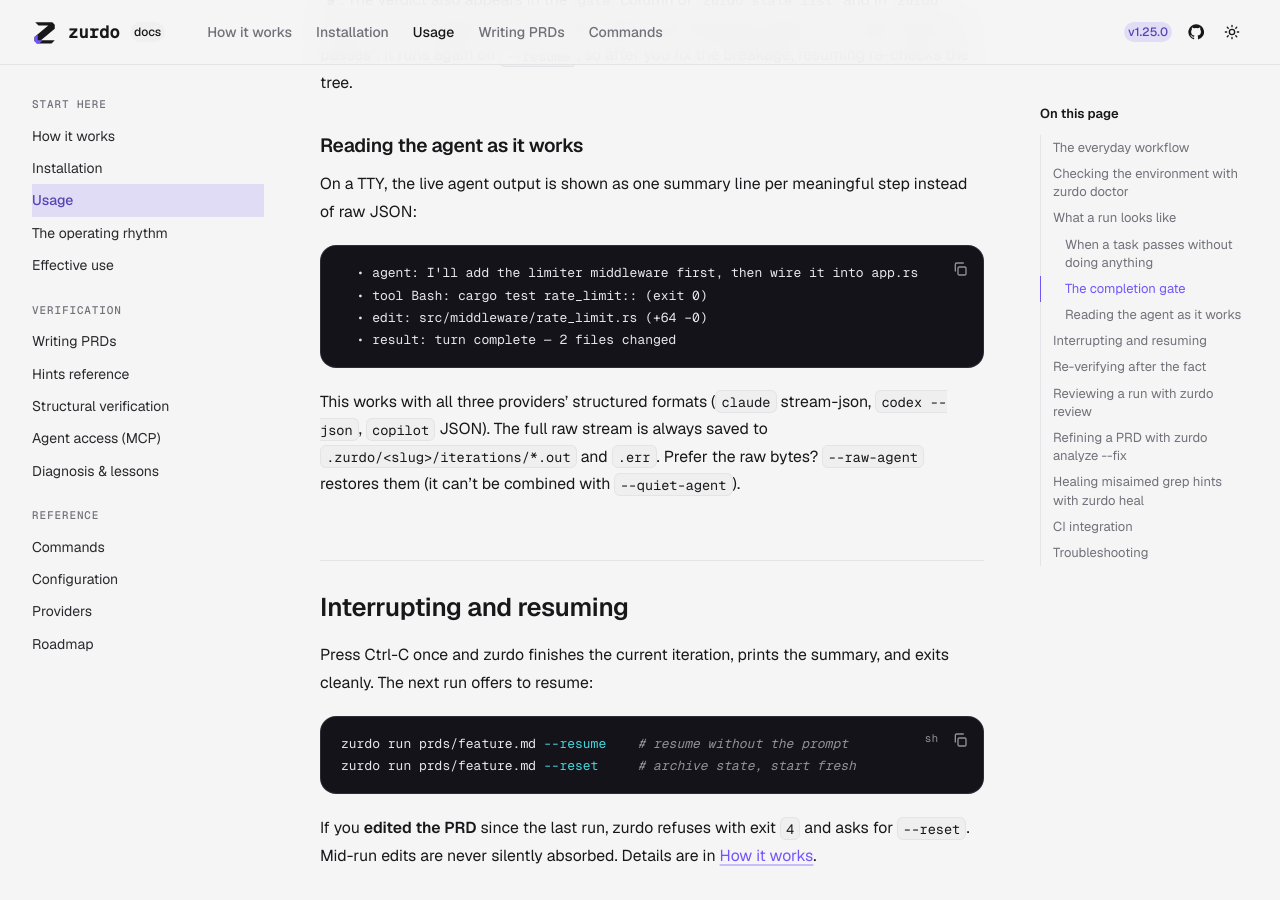
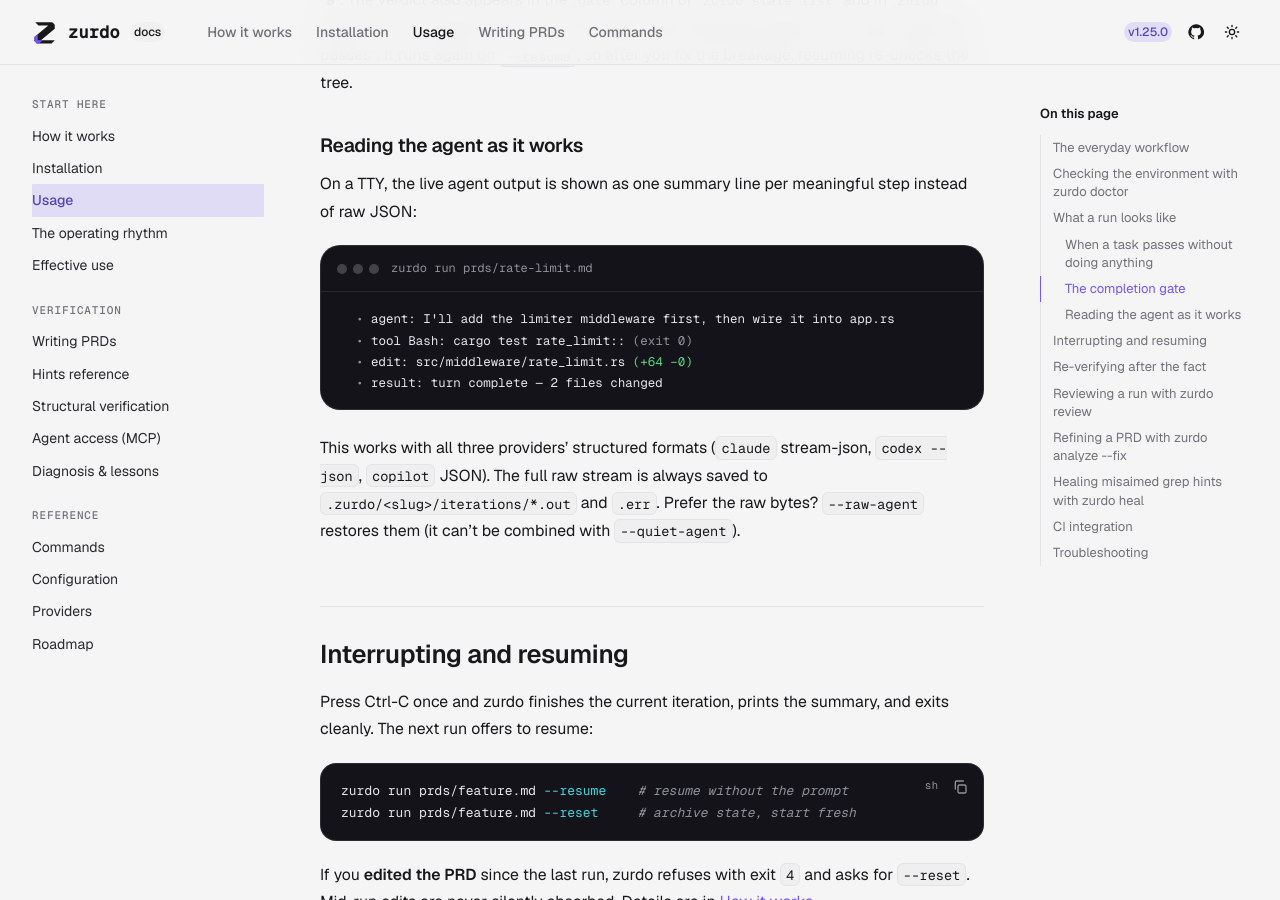
Before and after one commit to NumeronAI/zurdo.github.io, a Jekyll site: the page built from docs/usage.md, in a window 1280 px wide and 900 px high, scrolled down 4881 px. Built offline with Jekyll 4.4.1, drawn with Linux system fonts in a browser that asks for light colours; some of the changed text lies outside the part shown.

Commit message:
Fix Usage page formatting
Render the live agent-output sample as a terminal window like the
page's other run output, align the CI script's case arms, show the
two italicized error messages in the troubleshooting table as code,
and end every Fix cell as a sentence.

Co-Authored-By: Claude Opus 5.5 <noreply@anthropic.com>

````diff
--- a/docs/usage.md
+++ b/docs/usage.md
@@ -185,12 +185,13 @@ If the gate fails or runs past `[timeouts] completion_seconds` (default `900`),
 
 On a TTY, the live agent output is shown as one summary line per meaningful step instead of raw JSON:
 
-```
-  • agent: I'll add the limiter middleware first, then wire it into app.rs
-  • tool Bash: cargo test rate_limit:: (exit 0)
-  • edit: src/middleware/rate_limit.rs (+64 −0)
-  • result: turn complete — 2 files changed
-```
+<figure class="lp-terminal" aria-label="Live agent output summarized as one line per step">
+<div class="lp-terminal__bar"><span class="lp-terminal__dots" aria-hidden="true"><i></i><i></i><i></i></span><span class="lp-terminal__title">zurdo run prds/rate-limit.md</span></div>
+<pre class="lp-terminal__body"><code>  <span class="t-dim">•</span> agent: I'll add the limiter middleware first, then wire it into app.rs
+  <span class="t-dim">•</span> tool Bash: cargo test rate_limit:: <span class="t-dim">(exit 0)</span>
+  <span class="t-dim">•</span> edit: src/middleware/rate_limit.rs <span class="t-ok">(+64 −0)</span>
+  <span class="t-dim">•</span> result: turn complete — 2 files changed</code></pre>
+</figure>
 
 This works with all three providers' structured formats (`claude` stream-json, `codex --json`, `copilot` JSON). The full raw stream is always saved to `.zurdo/<slug>/iterations/*.out` and `.err`. Prefer the raw bytes? `--raw-agent` restores them (it can't be combined with `--quiet-agent`).
 
@@ -295,14 +296,14 @@ zurdo run prds/feature.md \
   || ec=$?
 
 case "$ec" in
-  0)    echo "all tasks passed" ;;
-  2)    echo "PRD grammar broken";   exit 1 ;;
-  3|4)  echo "infra / pre-flight";   exit 1 ;;
-  5)    echo "task failure";         exit 1 ;;  # real regression
-  6)    echo "budget exhausted";     exit 1 ;;  # bump --max-iterations
-  7|8)  echo "analyze-fix non-convergent"; exit 1 ;;
-  9)    echo "tasks passed, completion gate failed"; exit 1 ;;
-  *)    echo "unexpected ec=$ec";    exit 1 ;;
+  0)   echo "all tasks passed" ;;
+  2)   echo "PRD grammar broken";                    exit 1 ;;
+  3|4) echo "infra / pre-flight";                    exit 1 ;;
+  5)   echo "task failure";                          exit 1 ;;  # real regression
+  6)   echo "budget exhausted";                      exit 1 ;;  # bump --max-iterations
+  7|8) echo "analyze-fix non-convergent";            exit 1 ;;
+  9)   echo "tasks passed, completion gate failed";  exit 1 ;;
+  *)   echo "unexpected ec=$ec";                     exit 1 ;;
 esac
 ```
 
@@ -344,23 +345,23 @@ Save `.zurdo/<slug>/reports/*.json` and `.zurdo/<slug>/iterations/*` as build ar
 | --- | --- | --- |
 | `lock held by pid <n>` (exit `3`) | Another `zurdo run`, or an open `zurdo review`, holds the lock for this PRD | Wait. If no zurdo is running, the lock is stale and the next run takes it over. |
 | `state mismatch — pass --reset` (exit `4`) | The PRD changed (any byte) since the last run | If the edits were intentional, use `--reset`. Old state goes to `.zurdo/<slug>/.archive/<ts>/`. `zurdo heal` edits are reconciled automatically. |
-| `unknown model anthropic:<x>` (exit `4`) | A model in `[effort_map.<provider>]` is unknown or unsupported under your auth | Probe with `zurdo doctor`, fix the entry, or pass `--skip-model-check` |
-| Run won't start, unclear message | Config, provider, `PATH`, model, or state problem | `zurdo doctor` names the failing check and, where it can, the fix |
-| `task heading uses hyphen-minus where em-dash required` (exit `2`) | The task heading uses `-` or `–` instead of `—` | Use a real em-dash: `Option+Shift+-` on macOS, `Compose - - -` on Linux |
-| `acceptance criterion has no hint` (exit `2`) | A `- [ ]` line has no hint | Add a hint, or `[manual]` for human-only review |
-| Agent runs forever, no progress | The agent is hung or slow | Lower `Agent-timeout` in the task, or `[timeouts] agent_seconds` in config |
+| `unknown model anthropic:<x>` (exit `4`) | A model in `[effort_map.<provider>]` is unknown or unsupported under your auth | Probe with `zurdo doctor`, fix the entry, or pass `--skip-model-check`. |
+| Run won't start, unclear message | Config, provider, `PATH`, model, or state problem | `zurdo doctor` names the failing check and, where it can, the fix. |
+| `task heading uses hyphen-minus where em-dash required` (exit `2`) | The task heading uses `-` or `–` instead of `—` | Use a real em-dash: `Option+Shift+-` on macOS, `Compose - - -` on Linux. |
+| `acceptance criterion has no hint` (exit `2`) | A `- [ ]` line has no hint | Add a hint, or `[manual]` for human-only review. |
+| Agent runs forever, no progress | The agent is hung or slow | Lower `Agent-timeout` in the task, or `[timeouts] agent_seconds` in config. |
 | `frozen path modified: <path>` on every iteration | The task really needs to edit a frozen path | Unfreeze it or restructure the task. `zurdo analyze` warns about these overlaps up front. |
-| Grep criterion keeps failing though the content looks right | The pattern or path is misaimed (moved file, renamed symbol) | `zurdo heal <prd>` |
-| *structural hint requires `lumen.enabled = true`* | The PRD uses `[symbol:]`, `[references:]`, or `[callers:]` with Lumen off | Set `[lumen] enabled = true`. See [Structural verification](lumen.md#turning-it-on). |
-| *a test runner ran zero tests* | A `[shell:]` test command matched no tests, or every selected test is `#[ignore]`d | Fix the filter, write the test, or run ignored tests with `-- --include-ignored`. See the [empty-test-run check](hints.md#a-shell-hint-that-runs-no-tests-fails). |
+| Grep criterion keeps failing though the content looks right | The pattern or path is misaimed (moved file, renamed symbol) | Run `zurdo heal <prd>`. |
+| `structural hint requires lumen.enabled = true` | The PRD uses `[symbol:]`, `[references:]`, or `[callers:]` with Lumen off | Set `[lumen] enabled = true`. See [Structural verification](lumen.md#turning-it-on). |
+| `a test runner ran zero tests` | A `[shell:]` test command matched no tests, or every selected test is `#[ignore]`d | Fix the filter, write the test, or run ignored tests with `-- --include-ignored`. See the [empty-test-run check](hints.md#a-shell-hint-that-runs-no-tests-fails). |
 | Pre-flight fails with a non-ready Lumen index | A file the structural index needed couldn't be parsed | `zurdo lumen rebuild`, then re-run. For faster repairs, keep the index warm with [Vela](lumen.md#the-vela-watcher). |
 | Exit `9` although every task passed | The [completion gate](#the-completion-gate) failed or timed out | Read its output in the summary or `zurdo report`, fix the tree, then `zurdo run --resume`. Raise `[timeouts] completion_seconds` if it just ran long. |
-| `discarded-evidence` / `cached-verification` warning | A `[shell:]` test hint discards stdout, or runs `go test` without `-count=1` | Drop the `>/dev/null`, or add `-count=1` |
+| `discarded-evidence` / `cached-verification` warning | A `[shell:]` test hint discards stdout, or runs `go test` without `-count=1` | Drop the `>/dev/null`, or add `-count=1`. |
 | `reason: library unreadable lessons/<file>.md: …` | A lesson file's frontmatter doesn't parse (often a misspelled key) | Fix the key named in the error. Until then, the lesson is ignored. The exit code is unaffected. |
 | `task_stalled` in the progress stream | The agent keeps repeating the same failure | Enable `[reason]` so a stall gets a diagnosis. See [Diagnosis & lessons](reason.md). |
 | Criterion passes but proves nothing | The hint is too loose (`[shell: true]`, `[file-exists: README.md]`) | Tighten it. `zurdo analyze` flags many of these. |
-| `[Y/n]` prompts in CI logs | Stdin happened to be a TTY | Always pass `--no-prompt` in CI, plus `--resume` or `--reset` |
-| `zurdo: command not found` after `brew install` | The Homebrew bin directory isn't on `PATH` (Linux) | `eval "$(/home/linuxbrew/.linuxbrew/bin/brew shellenv)"` in your shell rc |
+| `[Y/n]` prompts in CI logs | Stdin happened to be a TTY | Always pass `--no-prompt` in CI, plus `--resume` or `--reset`. |
+| `zurdo: command not found` after `brew install` | The Homebrew bin directory isn't on `PATH` (Linux) | Add `eval "$(/home/linuxbrew/.linuxbrew/bin/brew shellenv)"` to your shell rc. See [Installation](installation.md#verify-the-installation). |
 
 <details markdown="1">
 <summary>After upgrading zurdo</summary>
````
